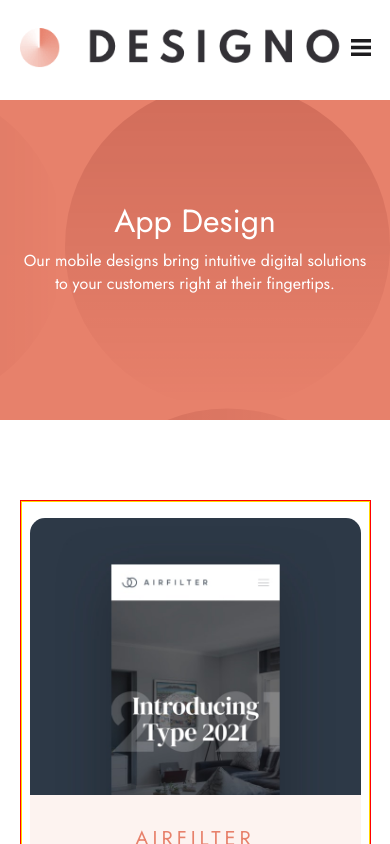
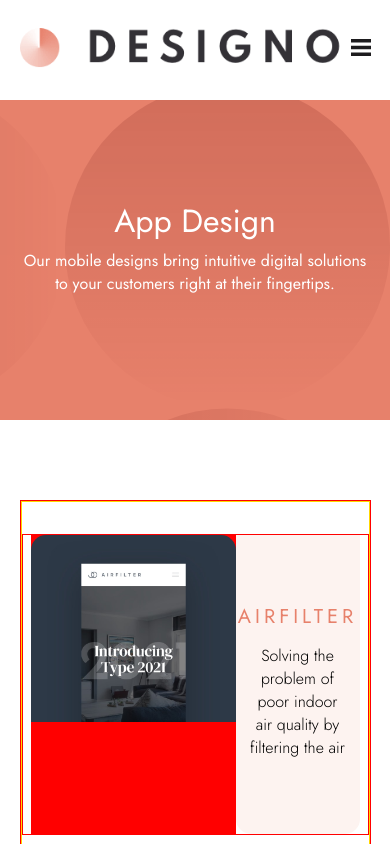
Before and after one commit to SJellen/designo, a Next.js app: page /appdesign in a window 390 px wide. Shown: the top 844 px of the page. Built offline with nearby package versions, Linux system fonts and the light colour scheme.

Commit message:
wordk on projecttile mq's

```diff
--- a/styles/ProjectTIle.module.scss
+++ b/styles/ProjectTIle.module.scss
@@ -58,5 +58,26 @@
 }
 
 @media only screen and (max-width: 800px) {
+    .container {
+        width: 100%;
+        height: 301px;
+        display: flex;
 
+        flex-direction: row;
+        border: 1px solid red;
+        margin: 2rem auto;
+    }
+    .imgContainer {
+       background-color: red;
+       img {
+           width: 338px;
+           height: auto;
+       }
+    }
+
+    .bottomContainer {
+        margin: 0 auto;
+        height: auto;
+
+    }
 }
```
